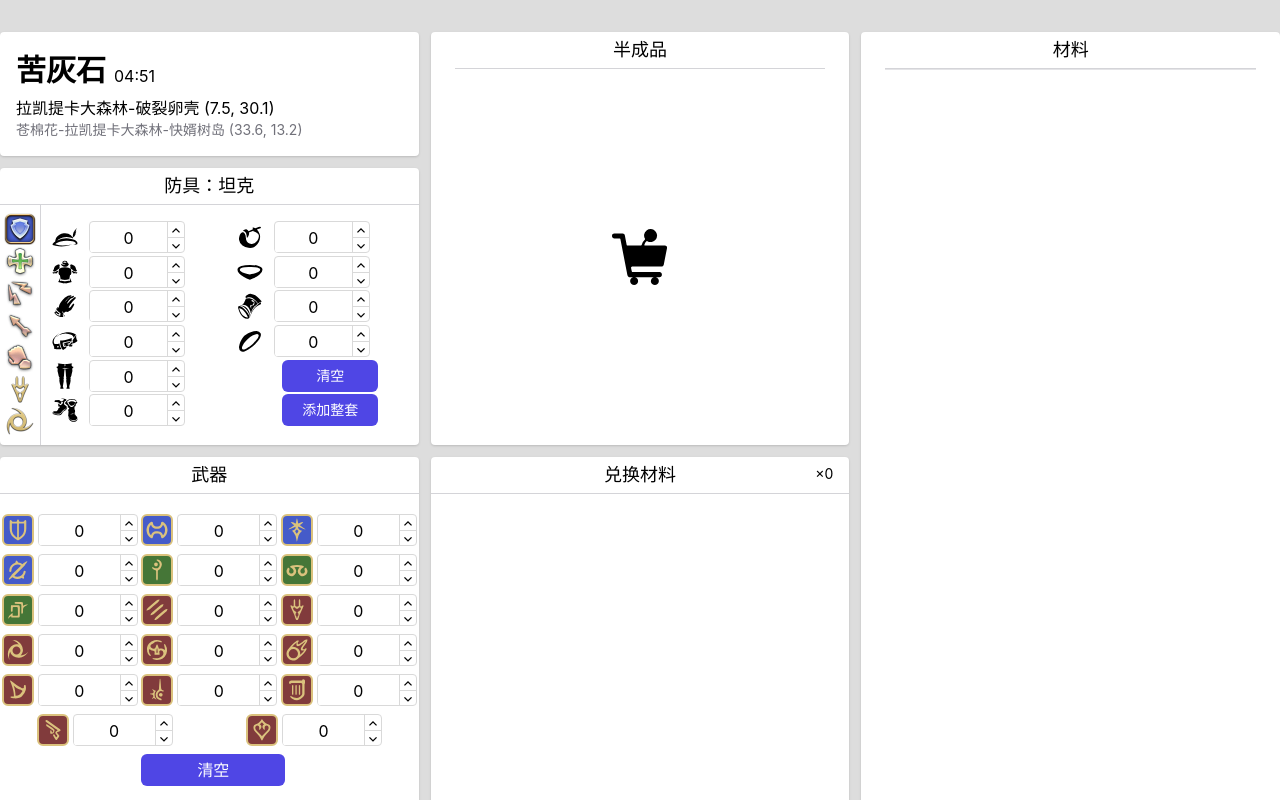
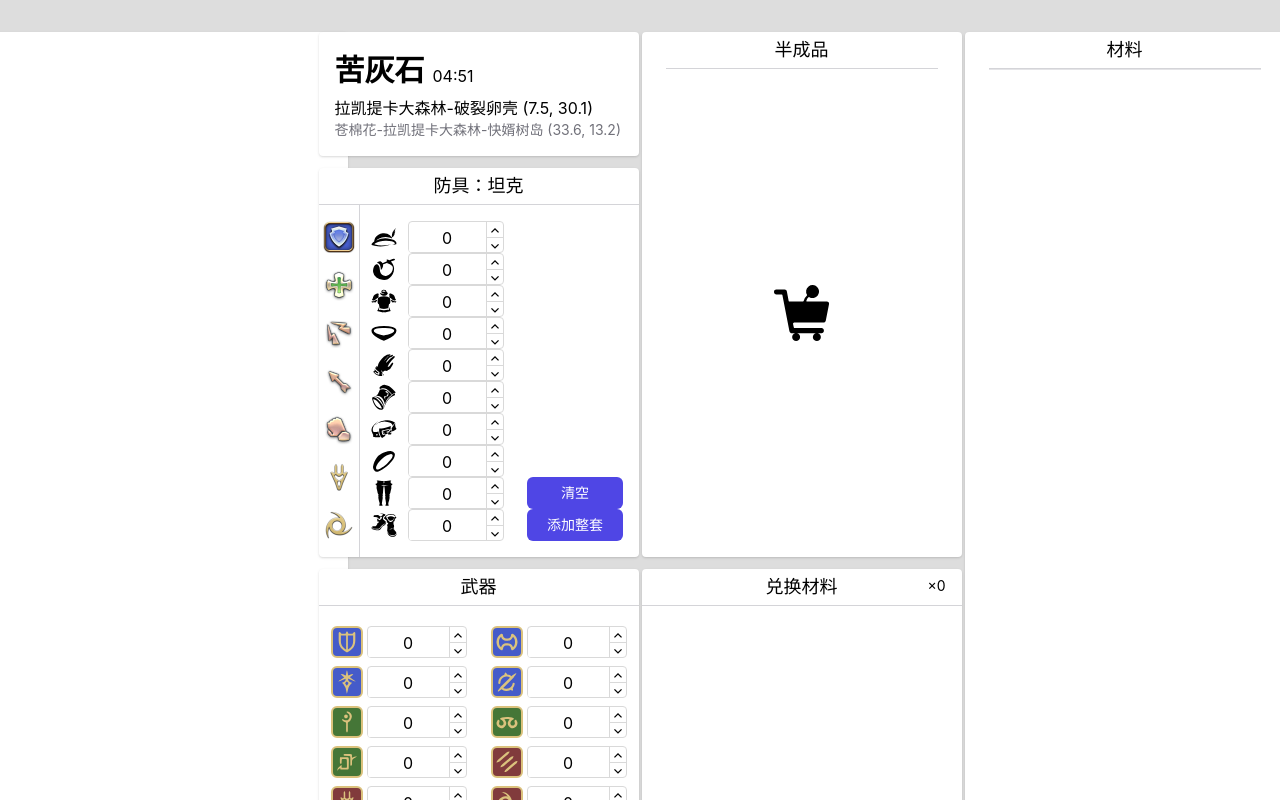
Before and after one commit to mo-n/ffxiv_510_helper, a React (Create React App) app: page / in a window 1280 px wide. Built offline with nearby package versions, Linux system fonts and the light colour scheme.

Commit message:
修改样式

```diff
--- a/src/App.tsx
+++ b/src/App.tsx
@@ -19,27 +19,30 @@ function App() {
   const [store] = useState(() => new Store())
 
   return (
-    <div className="App w-screen h-screen pt-8 overflow-hidden">
-      <main className=" m-auto">
-        <div className="grid auto-rows-max grid-cols-3 justify-items-center grid-flow-col gap-3 auto-cols-fr">
-          <div className="w-full rounded shadow bg-white">
+    <div className="App w-screen md:h-screen pt-8 overflow-hidden">
+      <main className="m-auto sm:container md:container">
+        <div className="grid auto-rows-max grid-cols-1 md:grid-cols-4 grid-flow-col justify-items-center gap-3">
+          <div className="w-96 rounded shadow row-span-3 bg-white">
+
+          </div>
+          <div className="w-80 rounded shadow bg-white">
             <Timer />
           </div>
-          <div className="w-full rounded shadow bg-white">
+          <div className="w-80 rounded shadow bg-white">
             <Armorys store={store} />
           </div>
-          <div className="w-full rounded shadow bg-white">
+          <div className="w-80 rounded shadow bg-white">
             <Arms store={store} />
           </div>
           {/* 半成品 */}
-          <div className="w-full rounded shadow row-span-2 bg-white">
+          <div className="w-80 rounded shadow row-span-2 bg-white">
             <Crafts list={store.crafts} />
           </div>
-          <div className="w-full rounded shadow row-span-1 bg-white">
+          <div className="w-80 rounded shadow row-span-1 bg-white">
             <Vendors list={store.rawMaterial} />
           </div>
           {/* 素材 */}
-          <div className="w-full rounded shadow row-span-3 bg-white">
+          <div className="w-80 rounded shadow row-span-3 bg-white">
             <RawMaterial list={store.rawMaterial}/>
           </div>
         </div>
```
